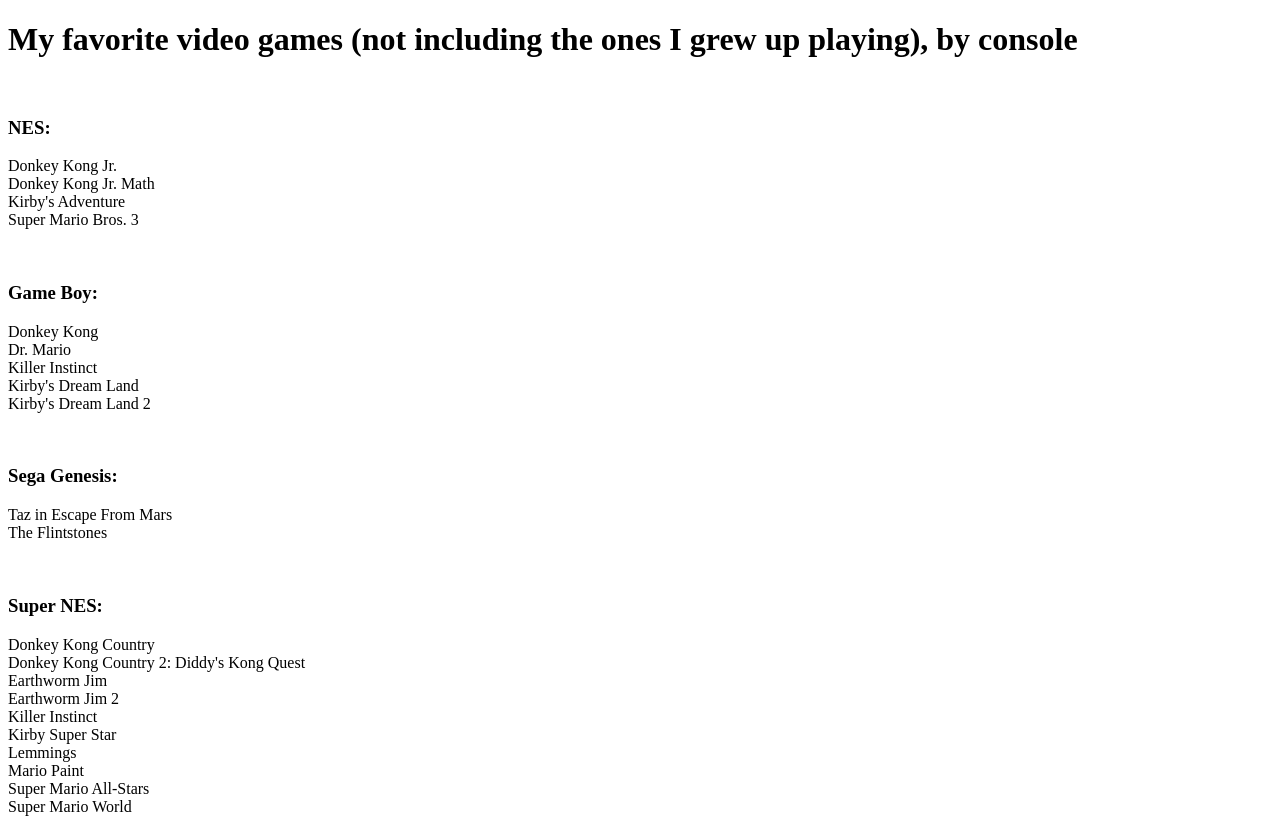
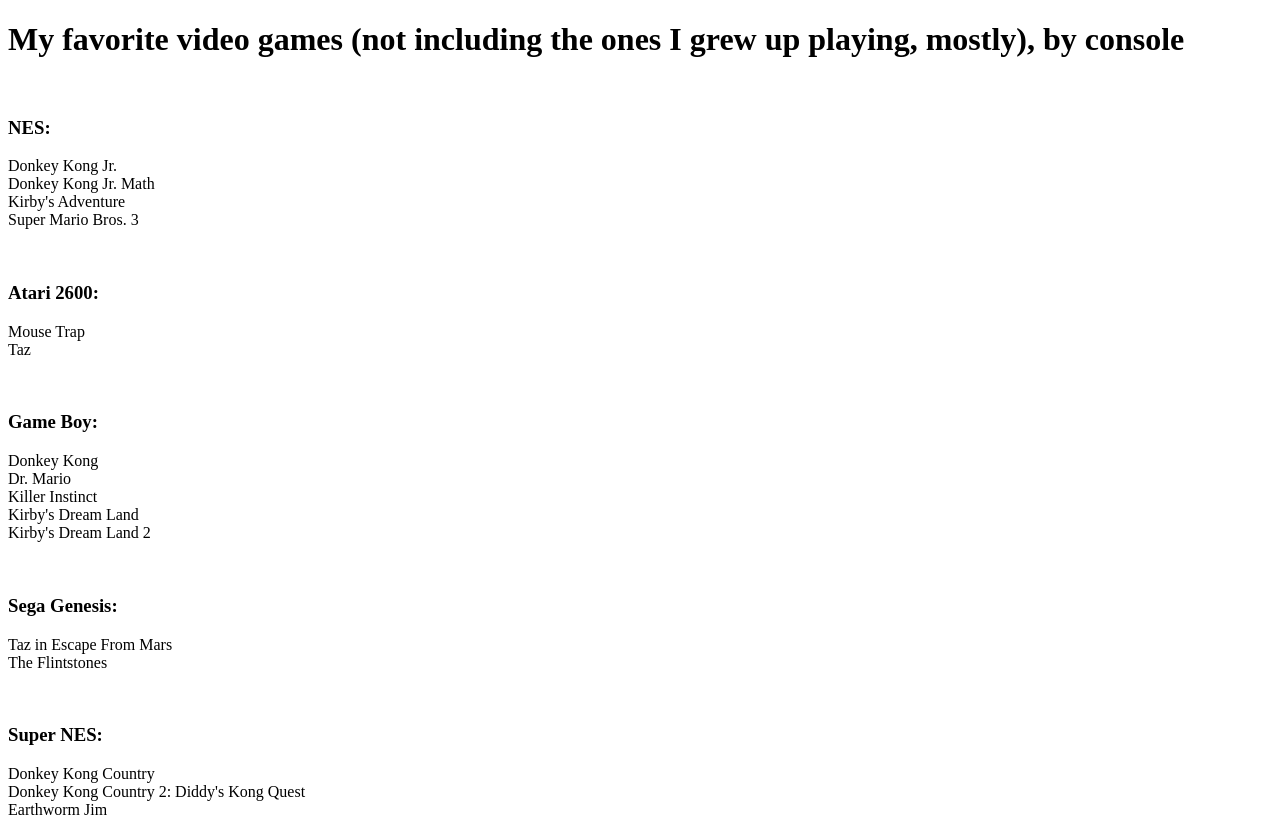
Before and after one commit to SomeUniqueUsername41/favorite-games, a plain HTML site: page index.html in a window 1280 px wide. Shown: the top 816 px of the page. Drawn offline with Linux system fonts and the light colour scheme.

Commit message:
Update index.html

```diff
--- a/index.html
+++ b/index.html
@@ -5,11 +5,14 @@
   </head>
   <body>
       <p>
-        <h1>My favorite video games (not including the ones I grew up playing), by console</h1>
+        <h1>My favorite video games (not including the ones I grew up playing, mostly), by console</h1>
       </p></br>
       <p>
         <h3>NES:</h3>Donkey Kong Jr.<br>Donkey Kong Jr. Math<br>Kirby's Adventure<br>Super Mario Bros. 3
       </p></br>
+      <p>
+        <h3>Atari 2600:</h3>Mouse Trap<br>Taz
+      </p><br>
       <p>
         <h3>Game Boy:</h3>Donkey Kong<br>Dr. Mario<br>Killer Instinct<br>Kirby's Dream Land<br>Kirby's Dream Land 2
       </p></br>
```
